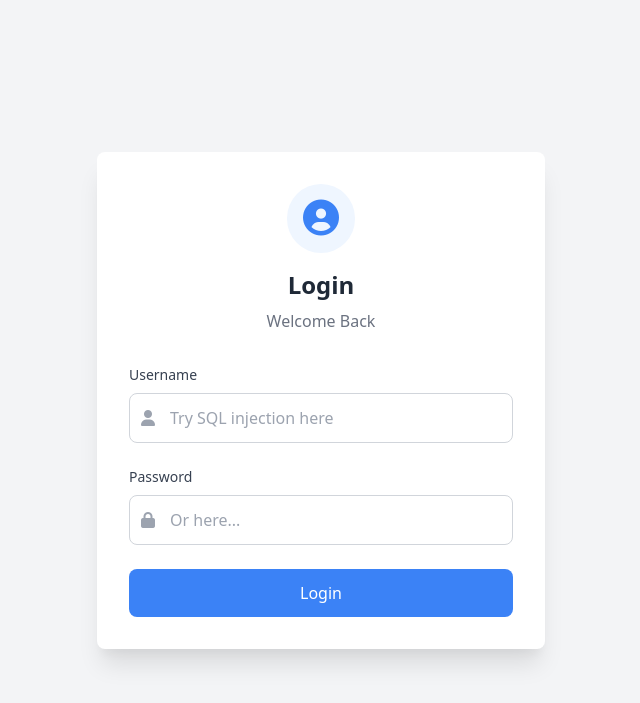
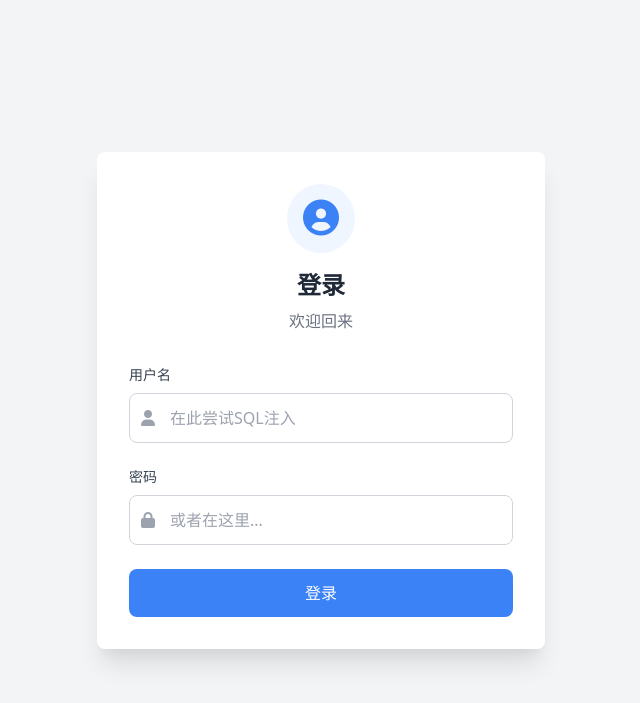
Before and after one commit to ctkqiang/TestSiteSQLinjection, a PHP site: page / in a window 1280 px wide. Shown: the top 703 px of the page, without its empty margins (319-959 px from the left). Run offline with PHP 8.4, Linux system fonts and the light colour scheme; data comes from the database, SQL or seed files in the repository.

Commit message:
docs: 将readme.md和index.php翻译为简体中文
为了便于中文用户理解和使用，将项目文档和登录页面的内容从英文翻译为简体中文。翻译内容包括readme.md的说明、警告、安装步骤、测试方法等，以及index.php的界面文本和注释。

```diff
--- a/index.php
+++ b/index.php
@@ -1,28 +1,28 @@
 <!DOCTYPE html>
-<html lang="en">
+<html lang="zh-CN">
 <head>
     <meta charset="UTF-8">
     <meta name="viewport" content="width=device-width, initial-scale=1.0">
-    <title>Login Challenge</title>
+    <title>登录挑战</title>
     <link href="https://cdnjs.cloudflare.com/ajax/libs/tailwindcss/2.2.19/tailwind.min.css" rel="stylesheet">
     <link href="https://cdnjs.cloudflare.com/ajax/libs/font-awesome/6.0.0/css/all.min.css" rel="stylesheet">
 </head>
 <body class="bg-gray-100 min-h-screen flex items-center justify-center">
     <div class="max-w-md w-full mx-4">
         <div class="bg-white rounded-lg shadow-xl p-8">
-            <!-- Header -->
+            <!-- 头部 -->
             <div class="text-center mb-8">
                 <div class="inline-block p-4 rounded-full bg-blue-50 mb-4">
                     <i class="fas fa-user-circle text-4xl text-blue-500"></i>
                 </div>
-                <h2 class="text-2xl font-bold text-gray-800">Login </h2>
-                <p class="text-gray-500 mt-2">Welcome Back</p>
+                <h2 class="text-2xl font-bold text-gray-800">登录</h2>
+                <p class="text-gray-500 mt-2">欢迎回来</p>
             </div>
 
-            <!-- Login Form -->
+            <!-- 登录表单 -->
             <form method="POST" action="" class="space-y-6">
                 <div>
-                    <label for="username" class="block text-sm font-medium text-gray-700 mb-2">Username</label>
+                    <label for="username" class="block text-sm font-medium text-gray-700 mb-2">用户名</label>
                     <div class="relative">
                         <span class="absolute left-3 top-1/2 transform -translate-y-1/2 text-gray-400">
                             <i class="fas fa-user"></i>
@@ -32,14 +32,14 @@
                             id="username"
                             name="username"
                             class="pl-10 w-full px-4 py-3 rounded-lg border border-gray-300 focus:outline-none focus:ring-2 focus:ring-blue-500 focus:border-transparent"
-                            placeholder="Try SQL injection here"
+                            placeholder="在此尝试SQL注入"
                             required
                         >
                     </div>
                 </div>
 
                 <div>
-                    <label for="password" class="block text-sm font-medium text-gray-700 mb-2">Password</label>
+                    <label for="password" class="block text-sm font-medium text-gray-700 mb-2">密码</label>
                     <div class="relative">
                         <span class="absolute left-3 top-1/2 transform -translate-y-1/2 text-gray-400">
                             <i class="fas fa-lock"></i>
@@ -49,7 +49,7 @@
                             id="password"
                             name="password"
                             class="pl-10 w-full px-4 py-3 rounded-lg border border-gray-300 focus:outline-none focus:ring-2 focus:ring-blue-500 focus:border-transparent"
-                            placeholder="Or here..."
+                            placeholder="或者在这里..."
                             required
                         >
                     </div>
@@ -59,22 +59,22 @@
                     type="submit"
                     class="w-full bg-blue-500 text-white py-3 rounded-lg hover:bg-blue-600 focus:outline-none focus:ring-2 focus:ring-blue-500 focus:ring-offset-2"
                 >
-                    Login
+                    登录
                 </button>
             </form>
 
             <?php
             ini_set('max_execution_time', '0');
 
-            // Connect to SQLite database
+            // 连接到SQLite数据库
             $database = new SQLite3('database.db');
 
-            // Intentionally vulnerable login process
+            // 故意易受攻击的登录过程
             if ($_SERVER['REQUEST_METHOD'] === 'POST') {
-                $username = $_POST['username']; // Intentionally unsanitized
-                $password = $_POST['password']; // Intentionally unsanitized
+                $username = $_POST['username']; // 故意不进行净化
+                $password = $_POST['password']; // 故意不进行净化
 
-                // Vulnerable SQL query
+                // 易受攻击的SQL查询
                 $query = "SELECT * FROM users WHERE username = '$username' AND password = '$password'";
 
                 try {
@@ -83,28 +83,28 @@
 
                     echo "<div class='mt-4 space-y-2'>";
 
-                    // Display all returned rows (useful for UNION-based injections)
+                    // 显示所有返回的行（对基于UNION的注入有用）
                     while ($row = $result->fetchArray(SQLITE3_ASSOC)) {
                         $success = true;
                         echo "<div class='p-3 bg-blue-50 text-blue-700 rounded-lg'>";
-                        echo "User found: " . htmlspecialchars($row['username']) . "<br>";
-                        echo "Password: " . htmlspecialchars($row['password']);
-                        echo "<br>SQL Injected";
+                        echo "找到用户：" . htmlspecialchars($row['username']) . "<br>";
+                        echo "密码：" . htmlspecialchars($row['password']);
+                        echo "<br>SQL注入成功";
                         echo "</div>";
                     }
 
                     if ($success) {
-                        echo "<script>console.log('hacked');</script>";
+                        echo "<script>console.log('已被黑客入侵');</script>";
                     } else {
-                        echo "<div class='p-3 bg-red-100 text-red-700 rounded-lg'>Login failed.</div>";
+                        echo "<div class='p-3 bg-red-100 text-red-700 rounded-lg'>登录失败。</div>";
                     }
 
                     echo "</div>";
 
                 } catch (Exception $e) {
-                    // If SQL injection causes an error, consider it a success too
-                    echo "<script>console.log('hacked - SQL error');</script>";
-                    echo "<div class='mt-4 p-3 bg-red-100 text-red-700 rounded-lg'>SQL Error: " . htmlspecialchars($e->getMessage()) . "</div>";
+                    // 如果SQL注入导致错误，也视为成功
+                    echo "<script>console.log('已被黑客入侵 - SQL错误');</script>";
+                    echo "<div class='mt-4 p-3 bg-red-100 text-red-700 rounded-lg'>SQL错误：" . htmlspecialchars($e->getMessage()) . "</div>";
                 }
             }
             ?>
```
Also changed, not shown: readme.md.
